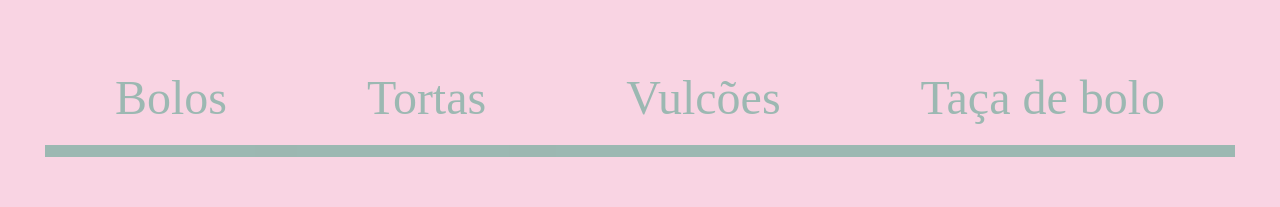
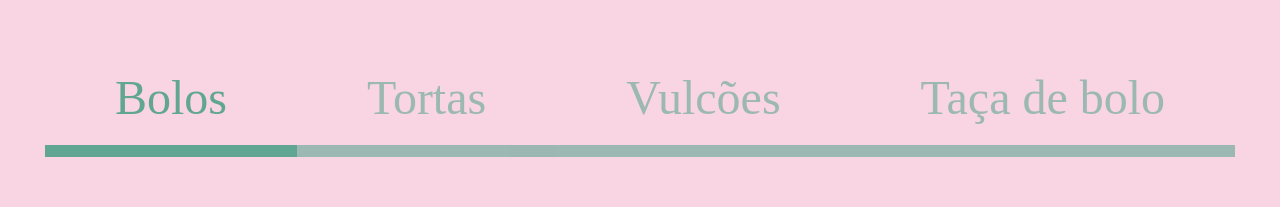
Before and after one commit to jancoweb/villa-dos-bolos, a React (Vite) app: page /produtos in a window 1280 px wide. Shown: the part 150-357 px from the top of the page. Built offline with nearby package versions, Linux system fonts and the light colour scheme; no server answers.

Commit message:
more global context features

```diff
--- a/src/Components/GlobalContext/useContext.jsx
+++ b/src/Components/GlobalContext/useContext.jsx
@@ -3,8 +3,9 @@ import { GlobalContext } from './context';
 
 export function GlobalProvider() {
   const [showModal, setShowModal] = useState(false);
+  const [active, setActive] = useState('bolos');
 
-  return { showModal, setShowModal }
+  return { showModal, setShowModal, active, setActive }
 }
 
 export function useGlobalContext() {
--- a/src/Components/Showcase/index.jsx
+++ b/src/Components/Showcase/index.jsx
@@ -3,7 +3,7 @@ import Tortas from '../../../assets/showcase_item_torta.png';
 import Vulcoes from '../../../assets/showcase_item_vulcao.png';
 import Tacas from '../../../assets/showcase_item_taca.png';
 import { useNavigate } from 'react-router-dom';
-
+import { useGlobalContext } from "../../Components/GlobalContext/useContext";
 
 
 export default function Showcase() {
@@ -11,11 +11,19 @@ export default function Showcase() {
 
   const productsType = [{ id: 1, name: 'Bolos', img: Bolos }, { id: 2, name: 'Tortas', img: Tortas }, { id: 3, name: 'Vulcões', img: Vulcoes }, { id: 4, name: 'Taça de Bolo', img: Tacas }];
 
+  const { setActive } = useGlobalContext();
+
+  function handleClick(product) {
+    let format = product.toLowerCase()
+    setActive(format)
+    navigate('/produtos')
+  }
+
   return (
     <>
       {productsType.map((product) => {
         return (
-          <div className="showcase_item" onClick={() => navigate('/produtos')} key={product.id}>
+          <div className="showcase_item" onClick={(e) => handleClick(product.name)} key={product.id}>
             <div className="item_img_container">
               <img src={product.img} />
             </div>
--- a/src/Pages/Products/Products.jsx
+++ b/src/Pages/Products/Products.jsx
@@ -2,13 +2,15 @@ import Header from "../../Components/Header";
 import Footer from "../../Components/Footer";
 import './productStyle.css';
 import { useEffect, useState } from "react";
-// import bolos from "../../Components/ProductsArr/bolos";
 import arrowIcon from '../../../assets/arrow_forward.png';
 import ContactContainer from "../../Components/ContactContainer";
 import api from "../../services/api";
+import { useGlobalContext } from "../../Components/GlobalContext/useContext";
+
 export default function ProductsPage() {
 
-  const [active, setActive] = useState('');
+
+  const { active, setActive } = useGlobalContext();
   const [produtos, setProdutos] = useState([])
 
   function handleSelection(e) {
@@ -32,7 +34,7 @@ export default function ProductsPage() {
       }
     }
     handlePopulate()
-  }, [active])
+  }, [active]);
 
 
   return (
```
